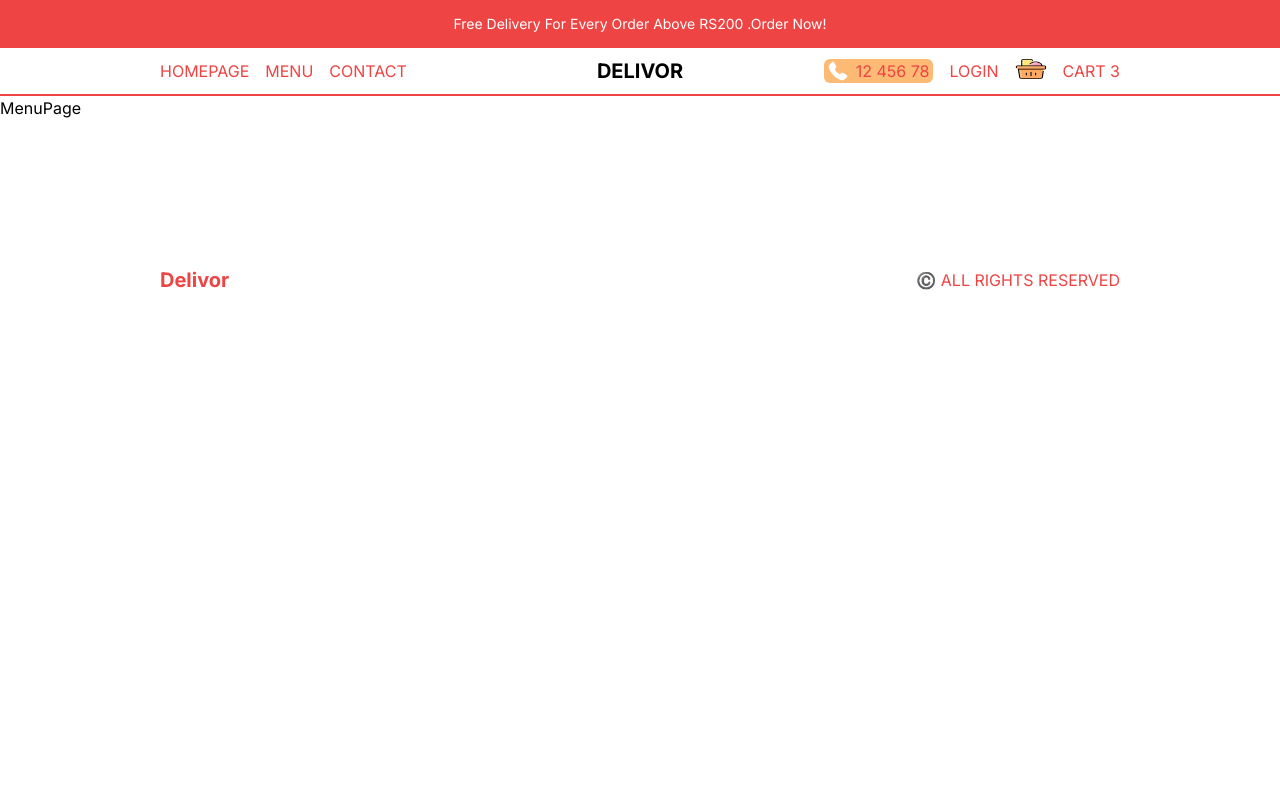
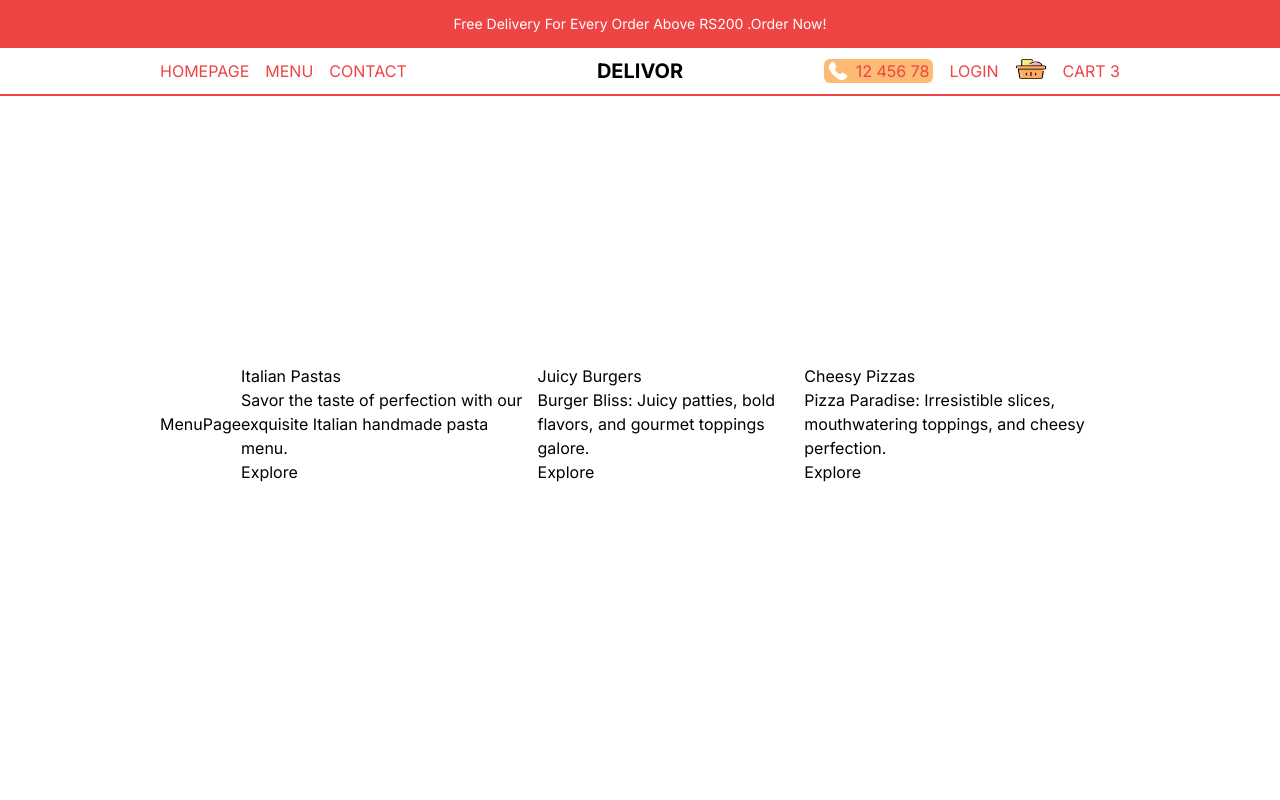
Before and after one commit to Ajay-v44/Delivor, a Next.js app: page /menu in a window 1280 px wide. Shown: the top 800 px of the page. Built offline with nearby package versions, Linux system fonts and the light colour scheme.

Commit message:
created menu page

```diff
--- a/app/menu/page.tsx
+++ b/app/menu/page.tsx
@@ -1,8 +1,23 @@
+import Link from 'next/link'
 import React from 'react'
+import { menu } from '../components/data'
 
 const MenuPage = () => {
   return (
-    <div>MenuPage</div>
+    <div className='p-4 lg:px-20 xl:px-40 h-[calc(100vh-6rem)] md:h-[calc(100vh-9rem)] flex flex-col md:flex-row items-center'>
+      MenuPage
+      {menu.map(category => (
+        <Link href={category.slug} key={category.id}>
+          <div className=''>
+            <h1>{category.title}</h1>
+            <p>{category.desc}</p>
+            <button className=''>Explore</button>
+
+          </div>
+
+        </Link>
+      ))}
+    </div>
   )
 }
 
```
